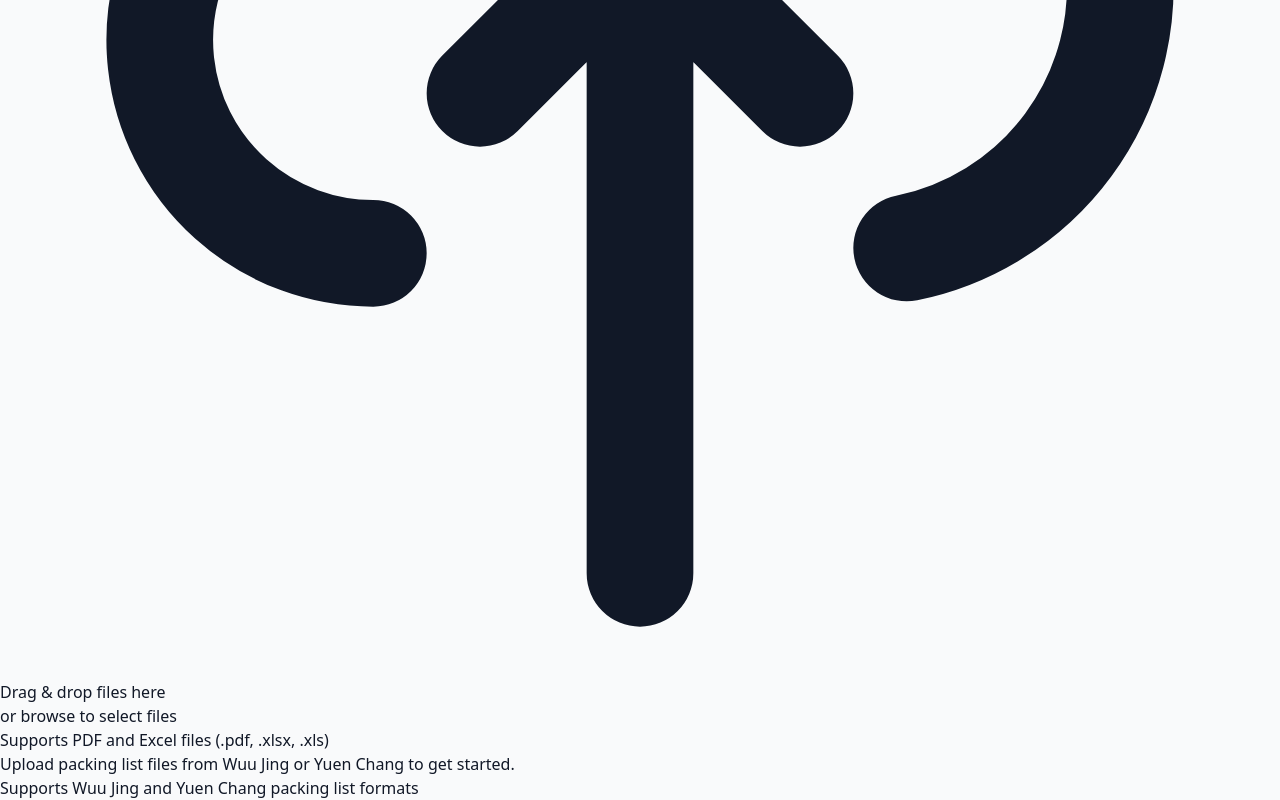
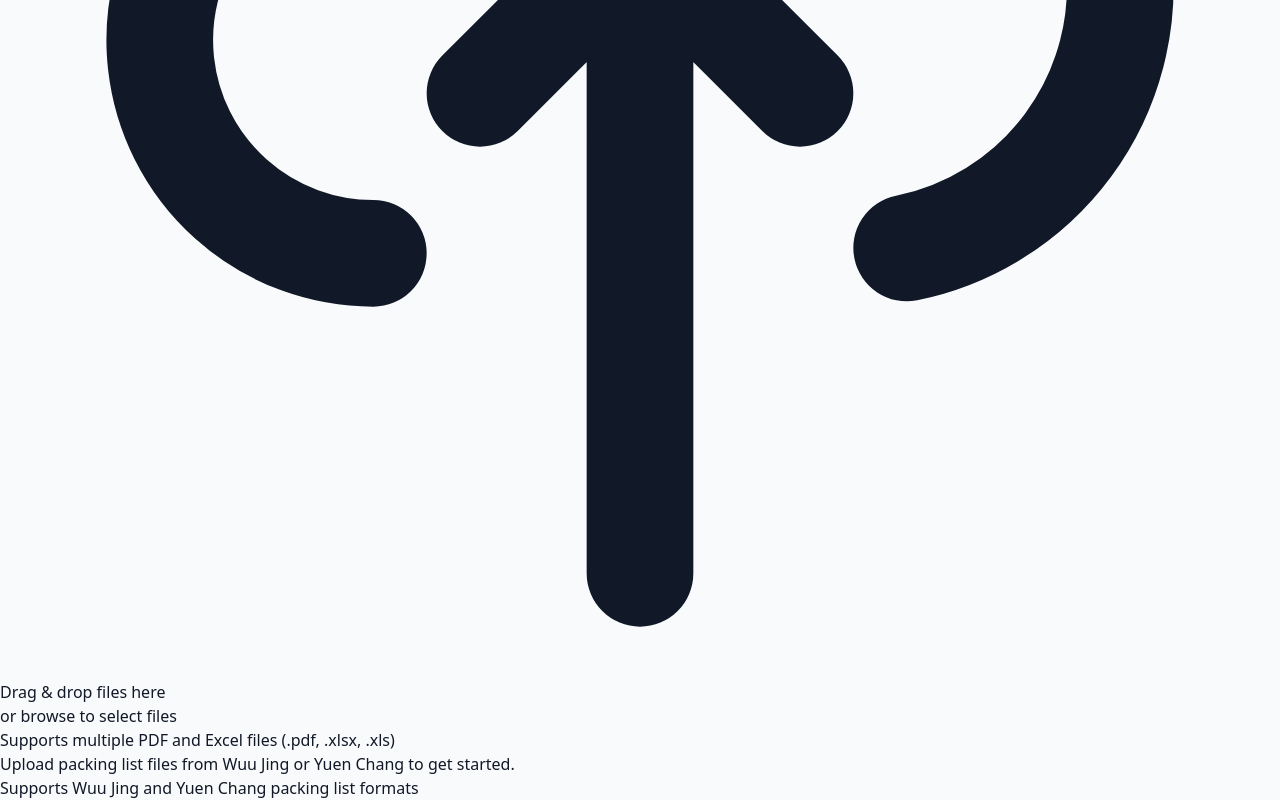
Before and after one commit to michaelbenjaminkahn-ship-it/packing-converter, a React (Vite) app: page / in a window 1280 px wide. Shown: the part 708-1508 px from the top of the page. Built offline with nearby package versions, Linux system fonts and the light colour scheme.

Commit message:
Clarify UI supports multiple files

```diff
--- a/src/components/FileDropzone.tsx
+++ b/src/components/FileDropzone.tsx
@@ -103,7 +103,7 @@ export function FileDropzone({
             </p>
           </div>
           <p className="text-xs text-gray-400 mt-2">
-            Supports PDF and Excel files (.pdf, .xlsx, .xls)
+            Supports multiple PDF and Excel files (.pdf, .xlsx, .xls)
           </p>
         </div>
       </label>
```
